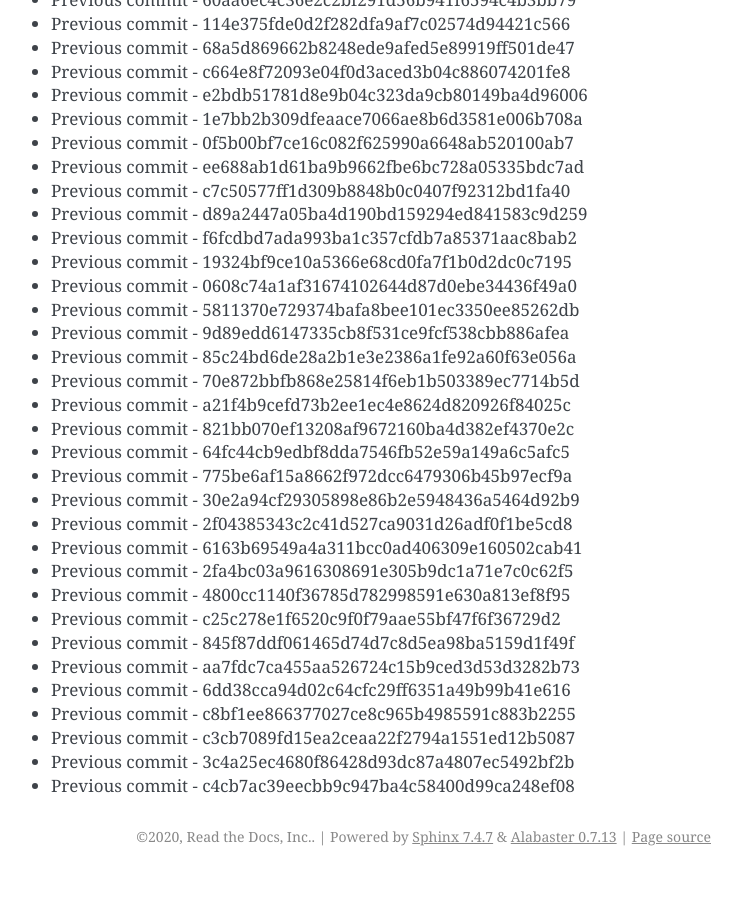
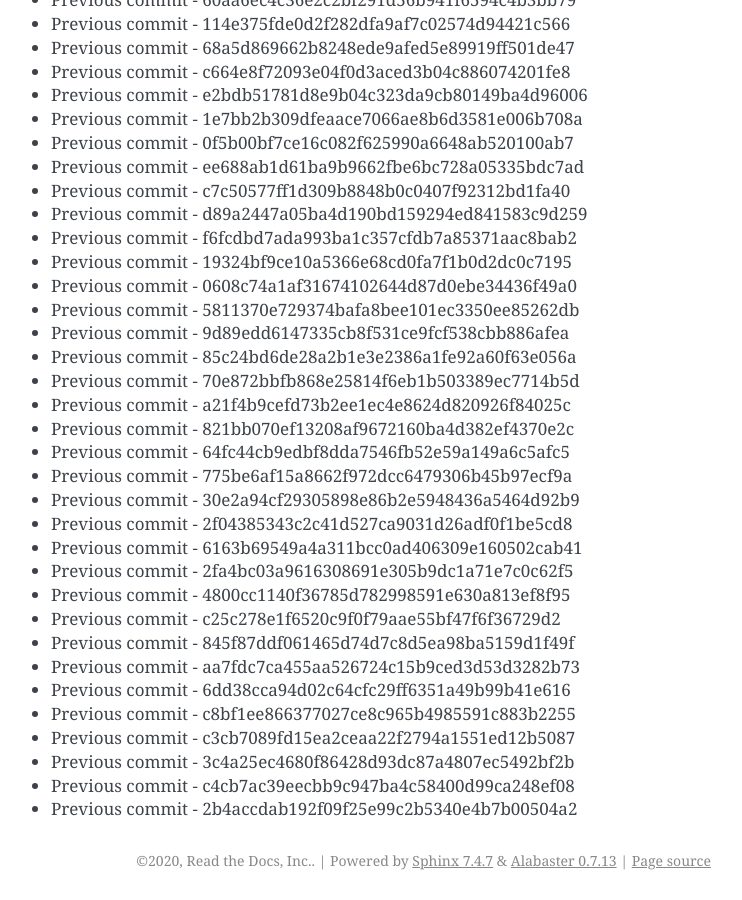
Before and after one commit to readthedocs/rtd-git-stresstest, a Sphinx documentation site: the page built from docs/updates.rst, in a window 1280 px wide and 900 px high, scrolled down 83397 px. Shown: the whole window, without its empty margins (399-1141 px from the left). Built offline with Sphinx 7.4.7, drawn with Linux system fonts in a browser that asks for light colours; before the commit the page ends 84273 px from its top, so only the background shows below that.

Commit message:
Generating commit from previous: 2b4accdab192f09f25e99c2b5340e4b7b00504a2

```diff
--- a/docs/updates.rst
+++ b/docs/updates.rst
@@ -3536,3 +3536,4 @@ It can be tested for any performance characteristics.
 * Previous commit - c3cb7089fd15ea2ceaa22f2794a1551ed12b5087
 * Previous commit - 3c4a25ec4680f86428d93dc87a4807ec5492bf2b
 * Previous commit - c4cb7ac39eecbb9c947ba4c58400d99ca248ef08
+* Previous commit - 2b4accdab192f09f25e99c2b5340e4b7b00504a2
```
